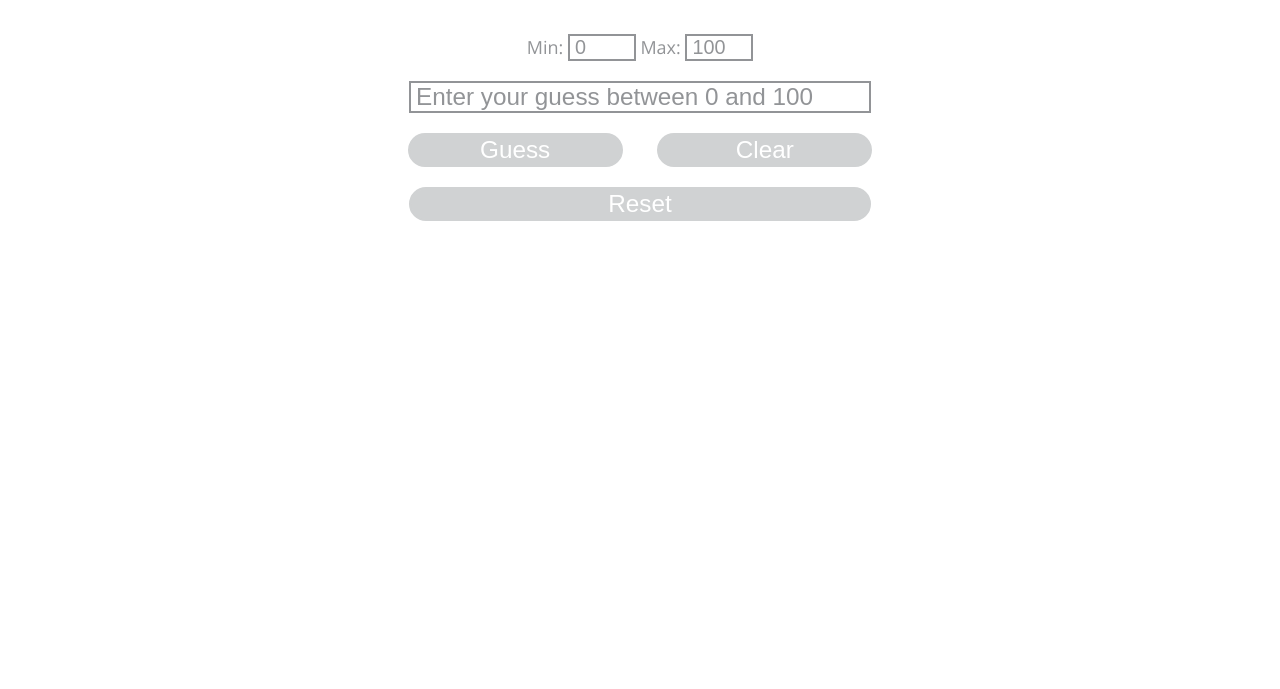
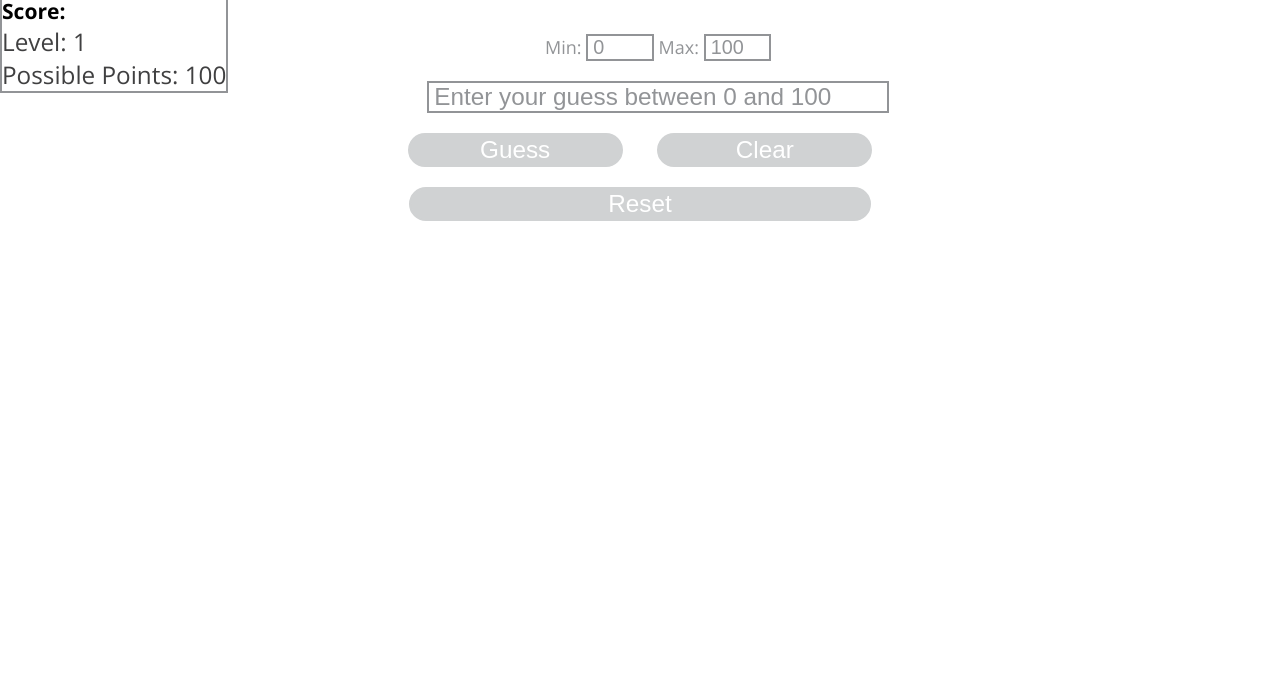
Before and after one commit to katiescruggs/number-guesser, a plain HTML site: page index.html in a window 1280 px wide. Shown: the part 111-800 px from the top of the page. Drawn offline with nearby package versions, Linux system fonts and the light colour scheme.

Commit message:
basic HTML/CSS of article scoreBoard

```diff
--- a/index.html
+++ b/index.html
@@ -13,9 +13,13 @@
 			<h1><strong>Number</strong> Guesser</h1>
 		</header>
 
+		<article id="scoreBoard">
+			<h3>Score: </h3>
+			<p id='levelP'>Level: 1</p>
+			<p id="possiblePoints">Possible Points: 100</p>
+		</article>
 
 		<div>
-
 			<section>
 				<label for="min">Min:</label>
 				<input id="min" type="number" value="0">
@@ -35,8 +39,8 @@
 				<p id="result"></p>
 			</section>
 
-
 			<button id="resetButton" disabled="true">Reset</button>
 		</div>
+
 	</body>
 </html>
--- a/style.css
+++ b/style.css
@@ -27,6 +27,12 @@ h1 {
 strong {
 	color: #ED458B;
 	font-weight: bold;
+}
+
+article {
+	border: 2px solid #929497;
+	float: left;
+	text-align: left;
 }
 
 label {
```
Lines whose indentation alone changed are shown as unchanged.
